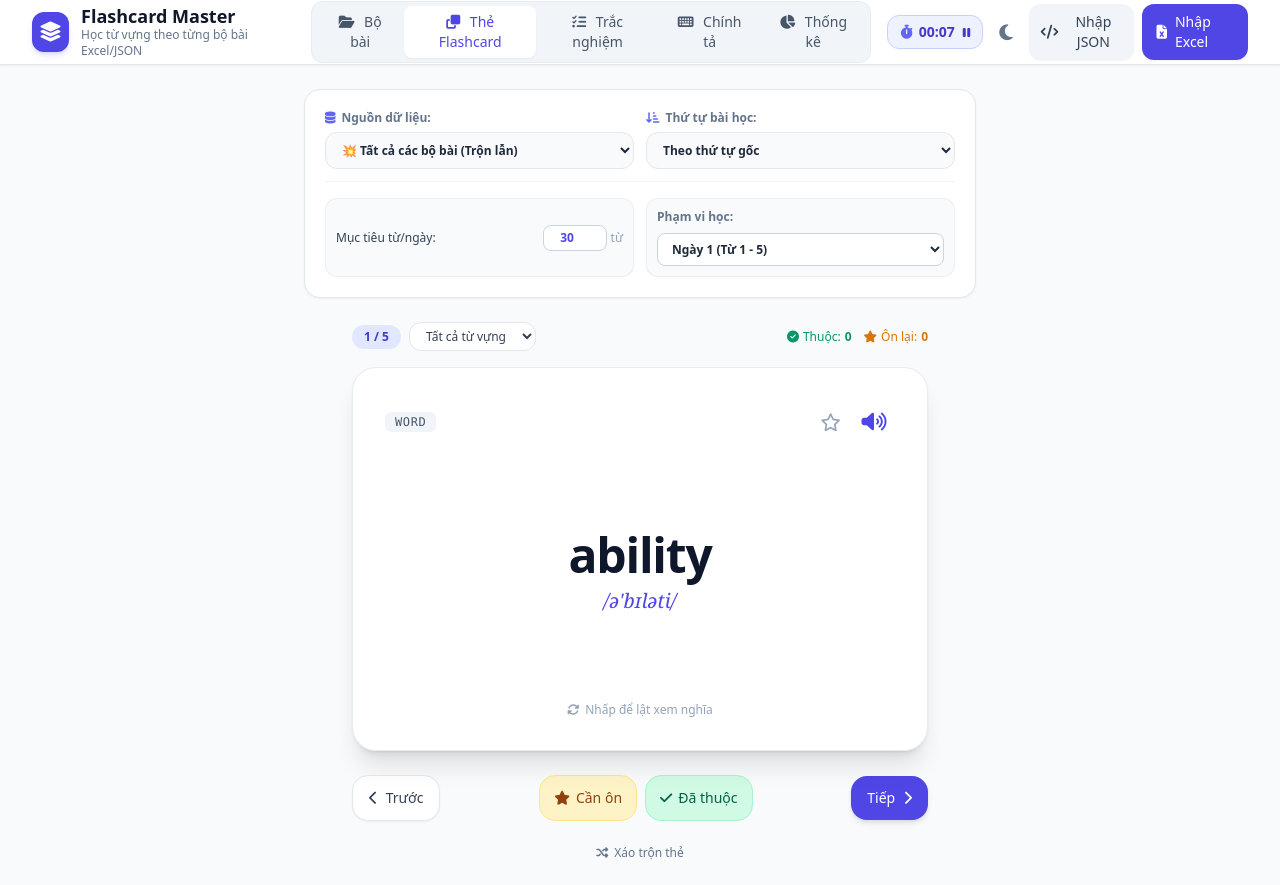
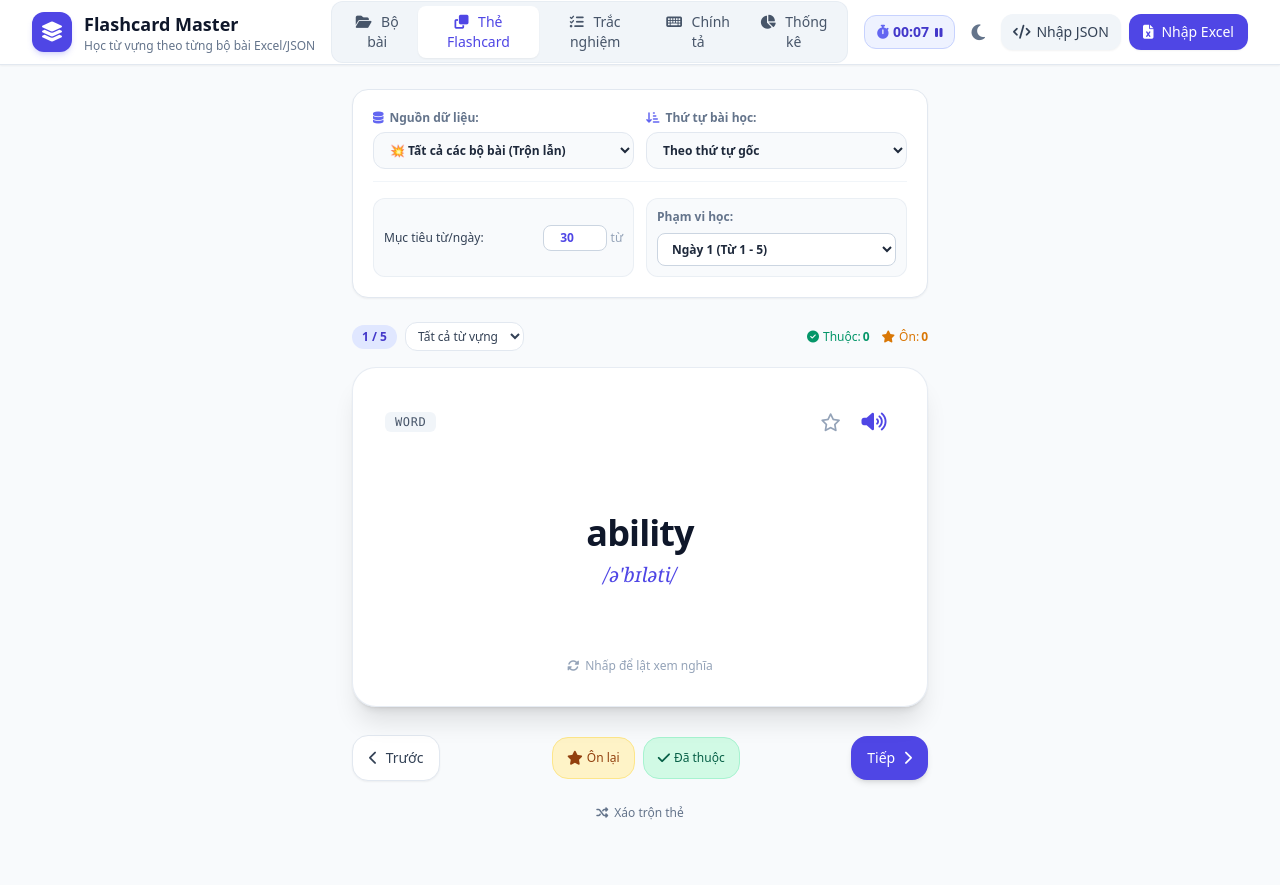
Before and after one commit to ntn-Huy/Flashcard-Master, a plain HTML site: page index.html in a window 1280 px wide. Both pictures are taken after a click on the button "Thẻ Flashcard". After the commit the page ends 845 px from the top, so only its background shows below. Drawn offline with nearby package versions, Linux system fonts and the light colour scheme; no server answers.

Commit message:
Refactor header and control button styles
Updated layout and styling for header and controls.

```diff
--- a/index.html
+++ b/index.html
@@ -46,14 +46,14 @@
 
     <!-- Top Navigation Header -->
     <header class="bg-white dark:bg-slate-800 border-b border-slate-200 dark:border-slate-700/80 sticky top-0 z-30 transition-colors shadow-sm">
-        <div class="max-w-7xl mx-auto px-4 sm:px-6 lg:px-8 h-16 flex items-center justify-between gap-4">
+        <div class="max-w-7xl mx-auto px-3 sm:px-6 lg:px-8 h-16 flex items-center justify-between gap-2 sm:gap-4">
             <!-- Logo & Title -->
-            <div class="flex items-center space-x-3 cursor-pointer" onclick="switchMode('decks')">
-                <div class="w-10 h-10 rounded-xl bg-indigo-600 flex items-center justify-center text-white shadow-md shadow-indigo-500/20">
-                    <i class="fa-solid fa-layer-group text-xl"></i>
+            <div class="flex items-center space-x-2 sm:space-x-3 cursor-pointer shrink-0" onclick="switchMode('decks')">
+                <div class="w-9 h-9 sm:w-10 sm:h-10 rounded-xl bg-indigo-600 flex items-center justify-center text-white shadow-md shadow-indigo-500/20">
+                    <i class="fa-solid fa-layer-group text-lg sm:text-xl"></i>
                 </div>
                 <div>
-                    <h1 class="text-lg font-bold text-slate-900 dark:text-white leading-tight">Flashcard Master</h1>
+                    <h1 class="text-base sm:text-lg font-bold text-slate-900 dark:text-white leading-tight">Flashcard Master</h1>
                     <p class="text-xs text-slate-500 dark:text-slate-400 hidden sm:block">Học từ vựng theo từng bộ bài Excel/JSON</p>
                 </div>
             </div>
@@ -78,61 +78,61 @@
             </nav>
 
             <!-- Action Controls & Header Tools -->
-            <div class="flex items-center space-x-2">
+            <div class="flex items-center space-x-1 sm:space-x-2 shrink-0">
                 <!-- Timer Display -->
-                <div class="flex items-center bg-indigo-50 dark:bg-indigo-950/60 border border-indigo-200 dark:border-indigo-800/80 px-3 py-1.5 rounded-xl text-indigo-700 dark:text-indigo-300 text-sm font-semibold">
-                    <i class="fa-solid fa-stopwatch mr-1.5 text-indigo-500"></i>
+                <div class="flex items-center bg-indigo-50 dark:bg-indigo-950/60 border border-indigo-200 dark:border-indigo-800/80 px-2 sm:px-3 py-1 sm:py-1.5 rounded-xl text-indigo-700 dark:text-indigo-300 text-xs sm:text-sm font-semibold">
+                    <i class="fa-solid fa-stopwatch mr-1 text-indigo-500"></i>
                     <span id="timer-display">00:00</span>
-                    <button id="btn-toggle-timer" onclick="toggleTimer()" class="ml-2 hover:text-indigo-900 dark:hover:text-white transition" title="Bắt đầu / Tạm dừng">
-                        <i class="fa-solid fa-pause text-xs" id="timer-icon"></i>
+                    <button id="btn-toggle-timer" onclick="toggleTimer()" class="ml-1.5 hover:text-indigo-900 dark:hover:text-white transition" title="Bắt đầu / Tạm dừng">
+                        <i class="fa-solid fa-pause text-[10px] sm:text-xs" id="timer-icon"></i>
                     </button>
                 </div>
 
                 <!-- Theme Toggle -->
-                <button id="btn-theme" onclick="toggleDarkMode()" class="p-2 text-slate-500 hover:text-slate-700 dark:text-slate-400 dark:hover:text-slate-200 rounded-xl hover:bg-slate-100 dark:hover:bg-slate-700/60 transition" title="Đổi giao diện Sáng/Tối">
-                    <i class="fa-solid fa-moon text-lg" id="theme-icon"></i>
+                <button id="btn-theme" onclick="toggleDarkMode()" class="p-1.5 sm:p-2 text-slate-500 hover:text-slate-700 dark:text-slate-400 dark:hover:text-slate-200 rounded-xl hover:bg-slate-100 dark:hover:bg-slate-700/60 transition" title="Đổi giao diện Sáng/Tối">
+                    <i class="fa-solid fa-moon text-base sm:text-lg" id="theme-icon"></i>
                 </button>
 
                 <!-- Import JSON Modal Button -->
-                <button onclick="openJsonModal()" class="bg-slate-100 hover:bg-slate-200 dark:bg-slate-700 dark:hover:bg-slate-600 text-slate-700 dark:text-slate-200 px-3 py-2 rounded-xl font-medium transition text-sm flex items-center shadow-sm">
-                    <i class="fa-solid fa-code sm:mr-1.5"></i>
-                    <span class="hidden sm:inline">Nhập JSON</span>
+                <button onclick="openJsonModal()" class="bg-slate-100 hover:bg-slate-200 dark:bg-slate-700 dark:hover:bg-slate-600 text-slate-700 dark:text-slate-200 p-2 sm:px-3 sm:py-2 rounded-xl font-medium transition text-xs sm:text-sm flex items-center shadow-sm" title="Nhập JSON">
+                    <i class="fa-solid fa-code"></i>
+                    <span class="hidden md:inline ml-1.5">Nhập JSON</span>
                 </button>
 
                 <!-- Excel Upload -->
-                <label for="excel-upload" class="cursor-pointer bg-indigo-600 hover:bg-indigo-700 active:bg-indigo-800 text-white px-3.5 py-2 rounded-xl font-medium transition text-sm flex items-center shadow-sm">
-                    <i class="fa-solid fa-file-excel sm:mr-2"></i>
-                    <span class="hidden sm:inline">Nhập Excel</span>
+                <label for="excel-upload" class="cursor-pointer bg-indigo-600 hover:bg-indigo-700 active:bg-indigo-800 text-white p-2 sm:px-3.5 sm:py-2 rounded-xl font-medium transition text-xs sm:text-sm flex items-center shadow-sm" title="Nhập Excel">
+                    <i class="fa-solid fa-file-excel"></i>
+                    <span class="hidden md:inline ml-2">Nhập Excel</span>
                 </label>
                 <input type="file" id="excel-upload" accept=".xlsx, .xls, .csv" class="hidden" />
             </div>
         </div>
 
         <!-- Mobile Navigation Row -->
-        <div class="flex md:hidden border-t border-slate-200 dark:border-slate-700/80 bg-white dark:bg-slate-800 px-2 py-1.5 justify-around">
-            <button onclick="switchMode('decks')" class="mobile-nav-tab p-2 text-indigo-600 dark:text-indigo-400 flex flex-col items-center text-xs font-medium">
-                <i class="fa-solid fa-folder-open text-base mb-0.5"></i> Bộ bài
+        <div class="flex md:hidden border-t border-slate-200 dark:border-slate-700/80 bg-white dark:bg-slate-800 px-1 py-1 justify-around">
+            <button onclick="switchMode('decks')" class="mobile-nav-tab p-1.5 text-indigo-600 dark:text-indigo-400 flex flex-col items-center text-[11px] font-medium">
+                <i class="fa-solid fa-folder-open text-sm mb-0.5"></i> Bộ bài
             </button>
-            <button onclick="switchMode('flashcard')" class="mobile-nav-tab p-2 text-slate-500 dark:text-slate-400 flex flex-col items-center text-xs font-medium">
-                <i class="fa-solid fa-clone text-base mb-0.5"></i> Thẻ
+            <button onclick="switchMode('flashcard')" class="mobile-nav-tab p-1.5 text-slate-500 dark:text-slate-400 flex flex-col items-center text-[11px] font-medium">
+                <i class="fa-solid fa-clone text-sm mb-0.5"></i> Thẻ
             </button>
-            <button onclick="switchMode('quiz')" class="mobile-nav-tab p-2 text-slate-500 dark:text-slate-400 flex flex-col items-center text-xs font-medium">
-                <i class="fa-solid fa-list-check text-base mb-0.5"></i> Trắc nghiệm
+            <button onclick="switchMode('quiz')" class="mobile-nav-tab p-1.5 text-slate-500 dark:text-slate-400 flex flex-col items-center text-[11px] font-medium">
+                <i class="fa-solid fa-list-check text-sm mb-0.5"></i> Trắc nghiệm
             </button>
-            <button onclick="switchMode('spelling')" class="mobile-nav-tab p-2 text-slate-500 dark:text-slate-400 flex flex-col items-center text-xs font-medium">
-                <i class="fa-solid fa-keyboard text-base mb-0.5"></i> Chính tả
+            <button onclick="switchMode('spelling')" class="mobile-nav-tab p-1.5 text-slate-500 dark:text-slate-400 flex flex-col items-center text-[11px] font-medium">
+                <i class="fa-solid fa-keyboard text-sm mb-0.5"></i> Chính tả
             </button>
-            <button onclick="switchMode('dashboard')" class="mobile-nav-tab p-2 text-slate-500 dark:text-slate-400 flex flex-col items-center text-xs font-medium">
-                <i class="fa-solid fa-chart-pie text-base mb-0.5"></i> Thống kê
+            <button onclick="switchMode('dashboard')" class="mobile-nav-tab p-1.5 text-slate-500 dark:text-slate-400 flex flex-col items-center text-[11px] font-medium">
+                <i class="fa-solid fa-chart-pie text-sm mb-0.5"></i> Thống kê
             </button>
         </div>
     </header>
 
     <!-- Main Content Container -->
-    <main class="flex-1 max-w-6xl w-full mx-auto p-4 sm:p-6 flex flex-col items-center">
+    <main class="flex-1 max-w-6xl w-full mx-auto p-3 sm:p-6 flex flex-col items-center">
 
         <!-- GLOBAL CONTROL BAR FOR LEARNING OPTIONS -->
-        <div id="learning-control-panel" class="w-full max-w-2xl mb-6 bg-white dark:bg-slate-800 border border-slate-200 dark:border-slate-700/80 p-4 sm:p-5 rounded-2xl shadow-sm text-xs font-medium space-y-4">
+        <div id="learning-control-panel" class="w-full max-w-xl mb-4 sm:mb-6 bg-white dark:bg-slate-800 border border-slate-200 dark:border-slate-700/80 p-3.5 sm:p-5 rounded-2xl shadow-sm text-xs font-medium space-y-3 sm:space-y-4">
 
             <!-- Row 1: Source & Order Mode -->
             <div class="grid grid-cols-1 sm:grid-cols-2 gap-3 pb-3 border-b border-slate-100 dark:border-slate-700/60">
@@ -217,29 +217,29 @@
         <!-- 1. MODE: FLASHCARD -->
         <section id="sec-flashcard" class="w-full flex flex-col items-center hidden">
             <!-- Stats / Filter Bar -->
-            <div class="w-full max-w-xl mb-4 flex justify-between items-center text-sm font-medium">
-                <div class="flex items-center space-x-2">
-                    <span id="card-counter" class="bg-indigo-100 dark:bg-indigo-900/50 text-indigo-700 dark:text-indigo-300 px-3 py-1 rounded-full text-xs font-semibold">
+            <div class="w-full max-w-xl mb-3 flex justify-between items-center text-xs sm:text-sm font-medium">
+                <div class="flex items-center space-x-1.5 sm:space-x-2">
+                    <span id="card-counter" class="bg-indigo-100 dark:bg-indigo-900/50 text-indigo-700 dark:text-indigo-300 px-2.5 py-1 rounded-full text-xs font-semibold">
                         0 / 0
                     </span>
-                    <select id="filter-select" onchange="applyFilter()" class="bg-white dark:bg-slate-800 border border-slate-200 dark:border-slate-700 text-xs rounded-xl px-3 py-1 text-slate-700 dark:text-slate-300 focus:outline-none focus:ring-2 focus:ring-indigo-500">
+                    <select id="filter-select" onchange="applyFilter()" class="bg-white dark:bg-slate-800 border border-slate-200 dark:border-slate-700 text-xs rounded-xl px-2 py-1 text-slate-700 dark:text-slate-300 focus:outline-none focus:ring-2 focus:ring-indigo-500">
                         <option value="all">Tất cả từ vựng</option>
                         <option value="review">Cần ôn lại</option>
                         <option value="mastered">Đã thuộc</option>
                     </select>
                 </div>
-                <div class="flex items-center space-x-3 text-xs">
-                    <span class="text-emerald-600 dark:text-emerald-400 flex items-center font-medium"><i class="fa-solid fa-circle-check mr-1"></i> Thuộc: <strong id="count-mastered" class="ml-1">0</strong></span>
-                    <span class="text-amber-600 dark:text-amber-400 flex items-center font-medium"><i class="fa-solid fa-star mr-1"></i> Ôn lại: <strong id="count-review" class="ml-1">0</strong></span>
+                <div class="flex items-center space-x-2 sm:space-x-3 text-xs">
+                    <span class="text-emerald-600 dark:text-emerald-400 flex items-center font-medium"><i class="fa-solid fa-circle-check mr-1"></i> Thuộc: <strong id="count-mastered" class="ml-0.5">0</strong></span>
+                    <span class="text-amber-600 dark:text-amber-400 flex items-center font-medium"><i class="fa-solid fa-star mr-1"></i> Ôn: <strong id="count-review" class="ml-0.5">0</strong></span>
                 </div>
             </div>
 
             <!-- Flashcard Card Container -->
-            <div class="w-full max-w-xl h-88 sm:h-96 perspective cursor-pointer group" id="flashcard" onclick="flipCard()">
-                <div id="card-inner" class="relative w-full h-full duration-500 transform-style-3d shadow-xl rounded-3xl">
+            <div class="w-full max-w-xl min-h-[280px] sm:min-h-[340px] perspective cursor-pointer group my-1" id="flashcard" onclick="flipCard()">
+                <div id="card-inner" class="relative w-full h-full min-h-[280px] sm:min-h-[340px] duration-500 transform-style-3d shadow-xl rounded-3xl">
 
                     <!-- Front Side -->
-                    <div class="absolute w-full h-full bg-white dark:bg-slate-800 border border-slate-200/80 dark:border-slate-700 rounded-3xl p-6 sm:p-8 backface-hidden flex flex-col justify-between items-center text-center shadow-sm">
+                    <div class="absolute inset-0 w-full h-full bg-white dark:bg-slate-800 border border-slate-200/80 dark:border-slate-700 rounded-3xl p-5 sm:p-8 backface-hidden flex flex-col justify-between items-center text-center shadow-sm">
                         <div class="w-full flex justify-between items-center text-slate-400 dark:text-slate-500 text-xs font-medium uppercase tracking-wider">
                             <span id="card-pos-front" class="bg-slate-100 dark:bg-slate-700 text-slate-600 dark:text-slate-300 px-2.5 py-0.5 rounded-md font-mono text-xs">word</span>
                             <div class="flex items-center space-x-1">
@@ -247,36 +247,36 @@
                                     <i class="fa-regular fa-star text-lg"></i>
                                 </button>
                                 <button onclick="speakWord(event)" class="p-2 text-indigo-600 dark:text-indigo-400 hover:bg-indigo-50 dark:hover:bg-slate-700 rounded-full transition" title="Phát âm">
-                                    <i class="fa-solid fa-volume-high text-xl"></i>
+                                    <i class="fa-solid fa-volume-high text-lg sm:text-xl"></i>
                                 </button>
                             </div>
                         </div>
 
-                        <div class="my-auto py-4">
-                            <h2 id="card-word" class="text-3xl sm:text-5xl font-extrabold text-slate-900 dark:text-white mb-2 tracking-tight">Loading...</h2>
-                            <p id="card-phonetic" class="text-indigo-600 dark:text-indigo-400 font-serif italic text-lg sm:text-xl">/...</p>
+                        <div class="my-auto py-2 flex flex-col items-center justify-center">
+                            <h2 id="card-word" class="text-2xl sm:text-4xl font-extrabold text-slate-900 dark:text-white mb-2 tracking-tight break-words max-w-full">Loading...</h2>
+                            <p id="card-phonetic" class="text-indigo-600 dark:text-indigo-400 font-serif italic text-base sm:text-xl">/...</p>
                         </div>
 
-                        <div class="flex items-center text-xs text-slate-400 dark:text-slate-500 font-medium">
+                        <div class="flex items-center text-[11px] sm:text-xs text-slate-400 dark:text-slate-500 font-medium">
                             <i class="fa-solid fa-rotate mr-1.5"></i> Nhấp để lật xem nghĩa
                         </div>
                     </div>
 
                     <!-- Back Side -->
-                    <div class="absolute w-full h-full bg-indigo-900 text-white border border-indigo-800 rounded-3xl p-6 sm:p-8 backface-hidden rotate-y-180 flex flex-col justify-between items-center text-center shadow-xl">
+                    <div class="absolute inset-0 w-full h-full bg-indigo-900 text-white border border-indigo-800 rounded-3xl p-5 sm:p-8 backface-hidden rotate-y-180 flex flex-col justify-between items-center text-center shadow-xl">
                         <div class="w-full flex justify-between items-center text-indigo-300 text-xs font-medium uppercase tracking-wider">
                             <span>Nghĩa & Ví dụ</span>
                             <span id="card-pos-back" class="bg-indigo-800 text-indigo-200 px-2.5 py-0.5 rounded-md font-mono text-xs">word</span>
                         </div>
 
-                        <div class="my-auto space-y-4 py-2">
-                            <h3 id="card-meaning" class="text-2xl sm:text-3xl font-bold text-amber-300 leading-snug">--</h3>
-                            <p id="card-example" class="text-indigo-100 text-sm sm:text-base italic max-w-md bg-indigo-950/60 p-3.5 rounded-xl border border-indigo-800/80 leading-relaxed">
+                        <div class="my-auto space-y-3 py-2 w-full">
+                            <h3 id="card-meaning" class="text-xl sm:text-3xl font-bold text-amber-300 leading-snug">--</h3>
+                            <p id="card-example" class="text-indigo-100 text-xs sm:text-base italic max-w-md bg-indigo-950/60 p-2.5 sm:p-3.5 rounded-xl border border-indigo-800/80 leading-relaxed mx-auto">
                                 "--"
                             </p>
                         </div>
 
-                        <div class="flex items-center text-xs text-indigo-300 font-medium">
+                        <div class="flex items-center text-[11px] sm:text-xs text-indigo-300 font-medium">
                             <i class="fa-solid fa-rotate mr-1.5"></i> Nhấp để quay lại mặt trước
                         </div>
                     </div>
@@ -285,27 +285,27 @@
             </div>
 
             <!-- Action Controls Below Flashcard -->
-            <div class="w-full max-w-xl mt-6 flex justify-between items-center gap-2 sm:gap-4">
-                <button onclick="prevCard()" class="bg-white dark:bg-slate-800 hover:bg-slate-100 dark:hover:bg-slate-700 text-slate-700 dark:text-slate-200 px-4 py-3 rounded-2xl font-medium border border-slate-200 dark:border-slate-700 transition shadow-sm flex items-center text-sm">
-                    <i class="fa-solid fa-chevron-left mr-2"></i> Trước
+            <div class="w-full max-w-xl mt-4 sm:mt-6 flex justify-between items-center gap-2">
+                <button onclick="prevCard()" class="bg-white dark:bg-slate-800 hover:bg-slate-100 dark:hover:bg-slate-700 text-slate-700 dark:text-slate-200 px-3 sm:px-4 py-2.5 sm:py-3 rounded-2xl font-medium border border-slate-200 dark:border-slate-700 transition shadow-sm flex items-center text-xs sm:text-sm">
+                    <i class="fa-solid fa-chevron-left sm:mr-2"></i> <span class="hidden sm:inline">Trước</span>
                 </button>
 
-                <div class="flex space-x-2">
-                    <button id="btn-mark-review" onclick="markStatus('review')" class="bg-amber-100 hover:bg-amber-200 dark:bg-amber-950/50 dark:hover:bg-amber-900/60 text-amber-800 dark:text-amber-300 px-3.5 py-3 rounded-2xl font-medium transition text-xs sm:text-sm flex items-center border border-amber-200 dark:border-amber-800">
-                        <i class="fa-solid fa-star mr-1.5"></i> Cần ôn
+                <div class="flex space-x-1.5 sm:space-x-2">
+                    <button id="btn-mark-review" onclick="markStatus('review')" class="bg-amber-100 hover:bg-amber-200 dark:bg-amber-950/50 dark:hover:bg-amber-900/60 text-amber-800 dark:text-amber-300 px-3 py-2.5 sm:px-3.5 sm:py-3 rounded-2xl font-medium transition text-xs sm:text-sm flex items-center border border-amber-200 dark:border-amber-800">
+                        <i class="fa-solid fa-star mr-1"></i> <span class="text-xs">Ôn lại</span>
                     </button>
-                    <button id="btn-mark-mastered" onclick="markStatus('mastered')" class="bg-emerald-100 hover:bg-emerald-200 dark:bg-emerald-950/50 dark:hover:bg-emerald-900/60 text-emerald-800 dark:text-emerald-300 px-3.5 py-3 rounded-2xl font-medium transition text-xs sm:text-sm flex items-center border border-emerald-200 dark:border-emerald-800">
-                        <i class="fa-solid fa-check mr-1.5"></i> Đã thuộc
+                    <button id="btn-mark-mastered" onclick="markStatus('mastered')" class="bg-emerald-100 hover:bg-emerald-200 dark:bg-emerald-950/50 dark:hover:bg-emerald-900/60 text-emerald-800 dark:text-emerald-300 px-3 py-2.5 sm:px-3.5 sm:py-3 rounded-2xl font-medium transition text-xs sm:text-sm flex items-center border border-emerald-200 dark:border-emerald-800">
+                        <i class="fa-solid fa-check mr-1"></i> <span class="text-xs">Đã thuộc</span>
                     </button>
                 </div>
 
-                <button onclick="nextCard()" class="bg-indigo-600 hover:bg-indigo-700 text-white px-4 py-3 rounded-2xl font-medium transition shadow-md flex items-center text-sm">
-                    Tiếp <i class="fa-solid fa-chevron-right ml-2"></i>
+                <button onclick="nextCard()" class="bg-indigo-600 hover:bg-indigo-700 text-white px-3 sm:px-4 py-2.5 sm:py-3 rounded-2xl font-medium transition shadow-md flex items-center text-xs sm:text-sm">
+                    <span class="hidden sm:inline">Tiếp</span> <i class="fa-solid fa-chevron-right sm:ml-2"></i>
                 </button>
             </div>
 
             <!-- Extra Tools -->
-            <div class="mt-6 flex items-center space-x-6 text-xs text-slate-500 dark:text-slate-400 font-medium">
+            <div class="mt-4 sm:mt-6 flex items-center space-x-6 text-xs text-slate-500 dark:text-slate-400 font-medium">
                 <button onclick="shuffleWords()" class="hover:text-indigo-600 dark:hover:text-indigo-400 transition flex items-center">
                     <i class="fa-solid fa-shuffle mr-1.5"></i> Xáo trộn thẻ
                 </button>
```
